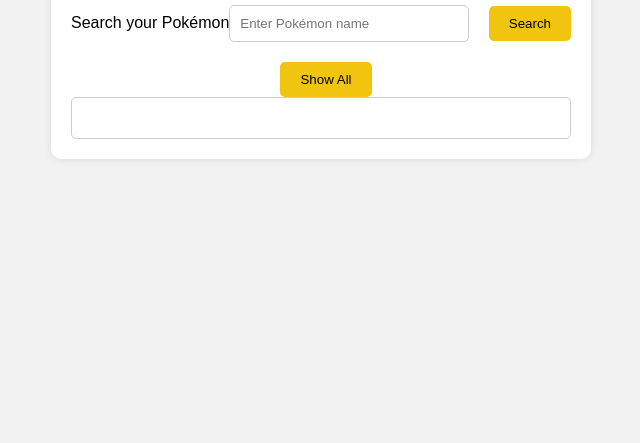
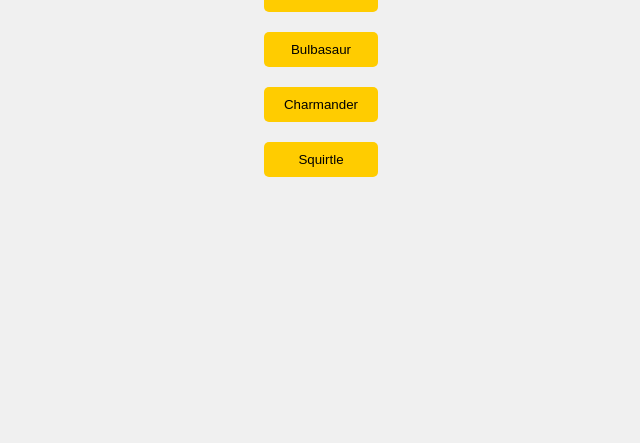
Before and after one commit to pablocubo/IIFE-PokeGiggleDex-app, a plain HTML site: page index.html in a window 1280 px wide. Shown: the part 357-800 px from the top of the page, without its empty margins (319-959 px from the left). Drawn offline with Linux system fonts and the light colour scheme.

Commit message:
added new CSS style for buttons, added DOM manipulation and event listeners code

```diff
--- a/css/styles.css
+++ b/css/styles.css
@@ -1,62 +1,67 @@
-body {
-  font-family: Arial, sans-serif;
-  background-color: #f2f2f2;
+/* Reset some default margin and padding */
+body, h1, ul {
   margin: 0;
   padding: 0;
+}
+
+/* Apply a background color and center content */
+body {
+  background-color: #f0f0f0;
   display: flex;
   justify-content: center;
   align-items: center;
   min-height: 100vh;
+  flex-direction: column; /* Align content vertically */
 }
 
-.pokedex {
-  background-color: #ffffff;
-  padding: 20px;
-  border-radius: 10px;
-  box-shadow: 0 0 10px rgba(0, 0, 0, 0.1);
+/* Style the Pokedex container */
+.Pokedex {
   text-align: center;
-  width: 80%;
-  max-width: 500px;
+  margin: 20px 0; /* Add margin at the top and bottom */
 }
 
-h1 {
+.Pokedex h1 {
+  font-size: 24px;
   color: #333;
-  margin: 0;
-  padding-bottom: 20px;
 }
 
-.search {
-  margin-bottom: 20px;
+/* Style the Pokémon list */
+.pokemon-list {
+  list-style: none;
+  padding: 0;
   display: flex;
-  justify-content: center;
-  align-items: center;
+  flex-direction: column; /* Align buttons vertically */
+  align-items: center; /* Center buttons horizontally */
 }
 
-#search-input {
-  padding: 10px;
-  border-radius: 5px;
-  border: 1px solid #ccc;
-  flex-grow: 1;
-  margin-right: 10px;
+/* Style each Pokémon list item */
+.pokemon-list li {
+  margin: 10px 0;
+  width: 100%; /* Make each list item full width */
 }
 
-#search-button,
-#show-all-button {
+/* Style the Pokémon buttons */
+.pokemon-list button {
   padding: 10px 20px;
+  background-color: #ffcc00;
+  border: none;
   border-radius: 5px;
-  border: none;
-  background-color: #f1c40f;
   cursor: pointer;
-  margin-left: 10px;
+  transition: background-color 0.3s ease-in-out;
+  width: 100%; /* Make buttons the same width */
 }
 
-#search-button:hover,
-#show-all-button:hover {
-  background-color: #f39c12;
+.pokemon-list button:hover {
+  background-color: #ff9900;
 }
 
-#output {
-  padding: 20px;
-  border: 1px solid #ccc;
-  border-radius: 5px;
+/* Media query for responsiveness */
+@media (max-width: 600px) {
+  .Pokedex h1 {
+    font-size: 20px;
+  }
+
+  .pokemon-list button {
+    padding: 8px 16px;
+  }
 }
--- a/index.html
+++ b/index.html
@@ -8,19 +8,15 @@
   </head>
 
   <body>
-    <div class="pokedex">
-      <h1>Pokédex</h1>
-      <div class="search">
-        <label for="search-input">Search your Pokémon</label>
-        <input type="text" id="search-input" placeholder="Enter Pokémon name" />
-        <button id="search-button">Search</button>
-      </div>
-      <div class="show-all">
-        <button id="show-all-button">Show All</button>
-      </div>
+    <div class="Pokedex">
+      <h1>Pokedex</h1>
+    </div>
+    <ul class="pokemon-list">
 
-      <div id="output"></div>
-    </div>
+    </ul>
+    <div id="pokemon-info"></div>
+
+
     <script src="js/scripts.js"></script>
   </body>
 </html>
--- a/js/scripts.js
+++ b/js/scripts.js
@@ -1,9 +1,44 @@
 const pokemonRepository = (function () {
   var pokemonList = [
+    { name: "Pikachu", height: 2, weight: 13, types: ["electric"] },
     { name: "Bulbasaur", height: 7, weight: 6.9, types: ["grass", "poison"] },
     { name: "Charmander", height: 6, weight: 9, types: ["fire"] },
     { name: "Squirtle", height: 0.5, weight: 8.5, types: ["water"] },
   ];
+
+  function addListItem(pokemon) {
+    const listItem = document.createElement('li');
+    const button = document.createElement('button');
+    button.innerText = pokemon.name;
+    button.classList.add('pokemon-button');
+    listItem.appendChild(button);
+
+
+    let infoShown = false;
+
+
+    button.addEventListener('click', function () {
+
+      const pokemonInfo = document.getElementById('pokemon-info');
+
+      if (infoShown) {
+
+        pokemonInfo.innerHTML = '';
+      } else {
+        // Show the info
+        pokemonInfo.innerHTML = '<h3>' + pokemon.name + '</h3>'
+          + '<p>Height: ' + pokemon.height + '</p>'
+          + '<p>Weight: ' + pokemon.weight + '</p>'
+          + '<p>Type: ' + pokemon.types.join(", ") + '</p>';
+      }
+
+
+      infoShown = !infoShown;
+    });
+
+    let pokemonListElement = document.querySelector('.pokemon-list');
+    pokemonListElement.appendChild(listItem);
+  }
 
   function getAll() {
     return pokemonList;
@@ -11,52 +46,12 @@
 
   return {
     getAll: getAll,
+    addListItem: addListItem,
   };
 })();
 
-// Function to add a list item for a Pokémon
-function addListItem(pokemon) {
-  var outputDiv = document.getElementById("output");
-  var listItem = document.createElement("div");
-  listItem.innerHTML = '<h3>' + pokemon.name + '</h3>'
-                     + '<p>Height: ' + pokemon.height + '</p>'
-                     + '<p>Weight: ' + pokemon.weight + '</p>'
-                     + '<p>Type: ' + pokemon.types.join(", ") + '</p>';
-  listItem.addEventListener("click", function() {
-    console.log("Clicked Pokémon: " + pokemon.name);
-  });
-  outputDiv.appendChild(listItem);
-}
+console.log(pokemonRepository.getAll());
 
-// Function to search for a Pokémon by name
-function searchPokemon() {
-  var searchValue = document.getElementById("search-input").value.trim().toLowerCase();
-  var outputDiv = document.getElementById("output");
-  outputDiv.innerHTML = ""; // Clear previous details
-
-  var pokemon = pokemonRepository.getAll().find(function(p) {
-    return p.name.toLowerCase() === searchValue;
-  });
-
-  if (pokemon) {
-    addListItem(pokemon);
-  } else {
-    outputDiv.innerHTML = "<p>Pokémon not found!</p>";
-  }
-}
-
-// Function to display all Pokémon
-function showAllPokemon() {
-  var outputDiv = document.getElementById("output");
-  outputDiv.innerHTML = ""; // Clear previous details
-
-  var allPokemon = pokemonRepository.getAll();
-
-  allPokemon.forEach(function(pokemon) {
-    addListItem(pokemon);
-  });
-}
-
-// Attach functions to buttons
-document.getElementById("search-button").addEventListener("click", searchPokemon);
-document.getElementById("show-all-button").addEventListener("click", showAllPokemon);
+pokemonRepository.getAll().forEach(function (pokemon) {
+  pokemonRepository.addListItem(pokemon);
+});
```
